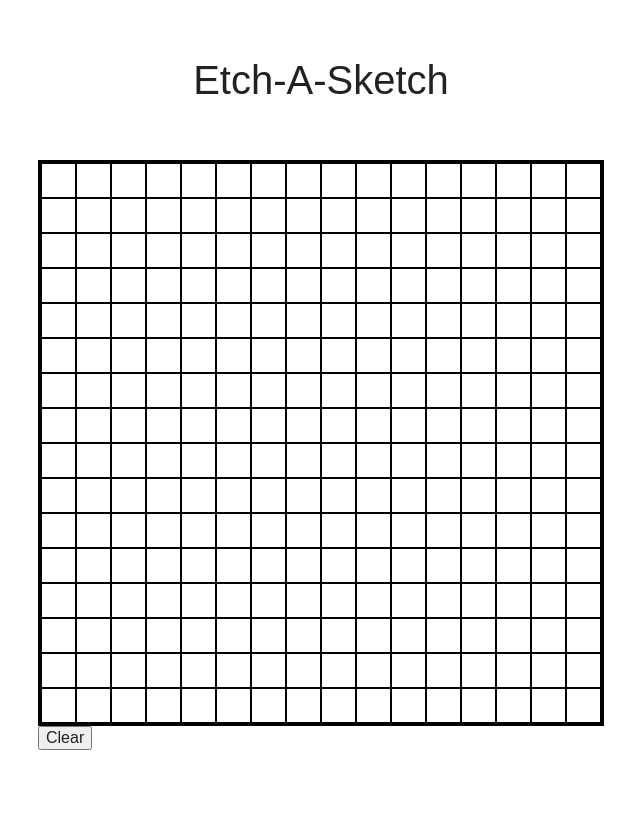
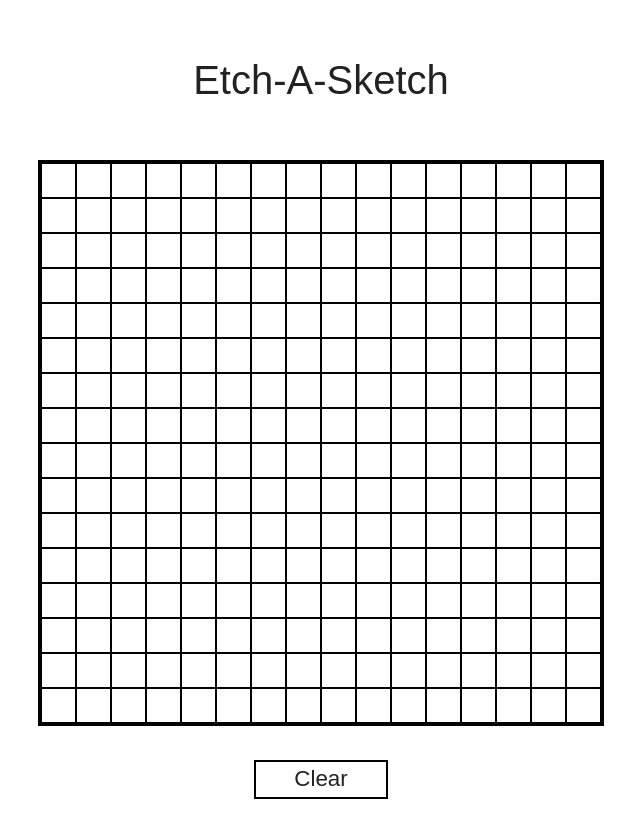
Before and after one commit to plutos28/Etch-A-Sketch, a plain HTML site: page index.html in a window 1280 px wide. Shown: the whole page, without its empty margins (319-959 px from the left). Before the commit the page ends 800 px from the top, so only its background shows below. Drawn offline with Linux system fonts and the light colour scheme.

Commit message:
style clear grid button

```diff
--- a/style.css
+++ b/style.css
@@ -9,3 +9,23 @@ header {
     font-size: 2.5em;
     margin: 1.5em 0;
 }
+
+main {
+    display: flex;
+    flex-direction: column;
+    align-items: center;
+}
+
+#clear-grid {
+    font-size: 1.4em;
+    margin: 1.5em 0;
+    border: 0.1em solid hsl(0, 0%, 0%);
+    background-color: hsl(0, 100%, 100%);
+    padding: 0.2em 1.7em;
+    transition: all ease-out 100ms;
+}
+
+#clear-grid:hover {
+    background-color: hsl(0, 0%, 0%);
+    color: hsl(0, 100%, 100%);
+}
```
